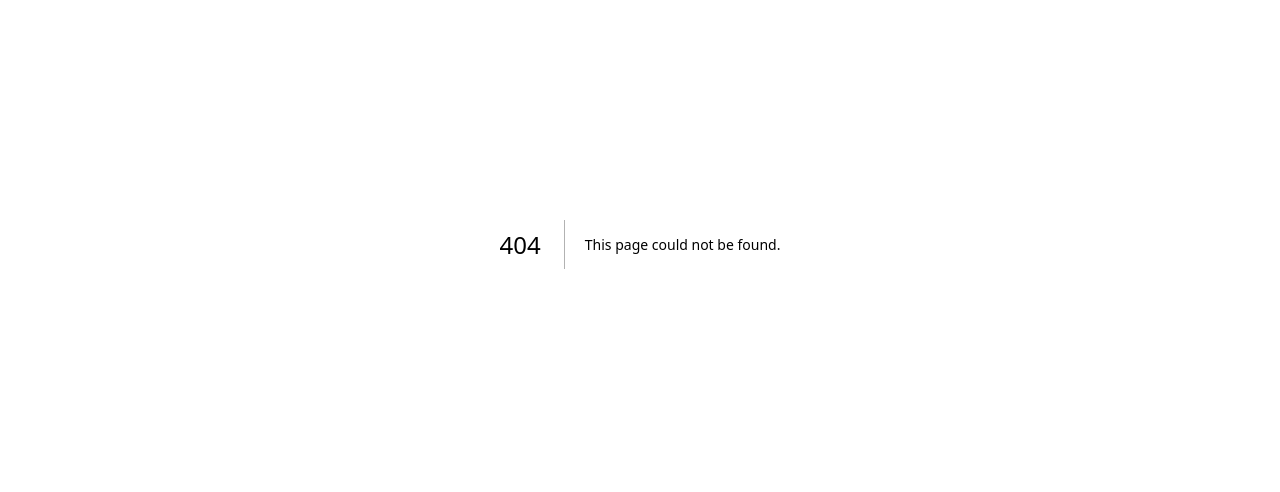
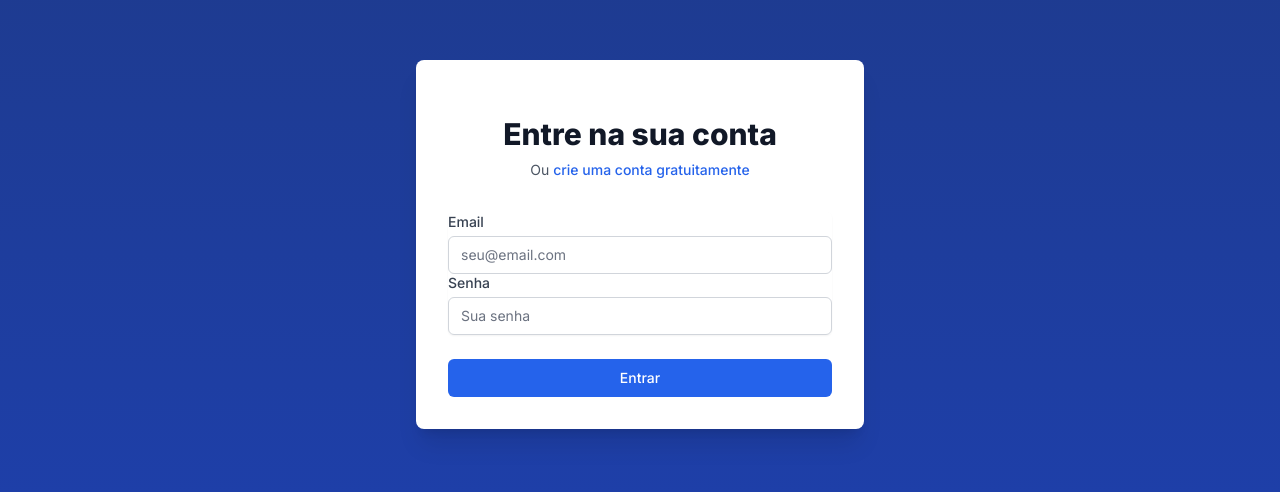
Before and after one commit to gbraghim/album-brasileirao-2025, a Next.js app: page /login in a window 1280 px wide. Before the commit this address had no page. Shown: the part 156-648 px from the top of the page. Built offline with nearby package versions, Linux system fonts and the light colour scheme.

Commit message:
feat: implementa sistema de autenticação sem verificação de email

```diff
--- a/package.json
+++ b/package.json
@@ -4,9 +4,10 @@
   "private": true,
   "scripts": {
     "dev": "next dev",
-    "build": "next build",
+    "build": "prisma generate && prisma db push && next build",
     "start": "next start",
-    "lint": "next lint"
+    "lint": "next lint",
+    "postinstall": "prisma generate"
   },
   "dependencies": {
     "@prisma/client": "^5.10.2",
--- /dev/null
+++ b/src/app/api/auth/[...nextauth]/route.ts
@@ -0,0 +1,67 @@
+import NextAuth from 'next-auth';
+import { AuthOptions } from 'next-auth';
+import CredentialsProvider from 'next-auth/providers/credentials';
+import { prisma } from '@/lib/prisma';
+import bcrypt from 'bcryptjs';
+
+export const authOptions: AuthOptions = {
+  providers: [
+    CredentialsProvider({
+      name: 'credentials',
+      credentials: {
+        email: { label: 'Email', type: 'email' },
+        password: { label: 'Senha', type: 'password' }
+      },
+      async authorize(credentials) {
+        if (!credentials?.email || !credentials?.password) {
+          return null;
+        }
+
+        const user = await prisma.user.findUnique({
+          where: {
+            email: credentials.email
+          }
+        });
+
+        if (!user) {
+          return null;
+        }
+
+        const passwordMatch = await bcrypt.compare(credentials.password, user.password);
+
+        if (!passwordMatch) {
+          return null;
+        }
+
+        return {
+          id: user.id,
+          email: user.email,
+          name: user.name,
+        };
+      }
+    })
+  ],
+  pages: {
+    signIn: '/login',
+  },
+  callbacks: {
+    async jwt({ token, user }) {
+      if (user) {
+        token.id = user.id;
+      }
+      return token;
+    },
+    async session({ session, token }) {
+      if (session.user) {
+        session.user.id = token.id as string;
+      }
+      return session;
+    }
+  },
+  session: {
+    strategy: 'jwt',
+  },
+};
+
+const handler = NextAuth(authOptions);
+export { handler as GET, handler as POST };
--- a/src/app/api/register/route.ts
+++ b/src/app/api/register/route.ts
@@ -1,6 +1,7 @@
 import { NextResponse } from 'next/server';
 import bcrypt from 'bcryptjs';
 import { prisma } from '@/lib/prisma';
+import { signIn } from 'next-auth/react';
 
 export async function POST(request: Request) {
   try {
@@ -40,7 +41,14 @@ export async function POST(request: Request) {
     // Remover a senha do objeto retornado
     const { password: _, ...userWithoutPassword } = user;
 
-    return NextResponse.json(userWithoutPassword, { status: 201 });
+    return NextResponse.json(
+      {
+        ...userWithoutPassword,
+        message: 'Usuário criado com sucesso',
+        status: 'success'
+      },
+      { status: 201 }
+    );
   } catch (error) {
     console.error('Erro ao criar usuário:', error);
     return NextResponse.json(
--- /dev/null
+++ b/src/app/dashboard/page.tsx
@@ -0,0 +1,47 @@
+import React from 'react';
+import { getServerSession } from 'next-auth';
+import { redirect } from 'next/navigation';
+import { authOptions } from '../api/auth/[...nextauth]/route';
+
+export default async function Dashboard() {
+  const session = await getServerSession(authOptions);
+
+  if (!session) {
+    redirect('/login');
+  }
+
+  return (
+    <div className="min-h-screen bg-gray-100">
+      <div className="container mx-auto px-4 py-8">
+        <div className="bg-white rounded-lg shadow-lg p-6">
+          <h1 className="text-2xl font-bold text-gray-800 mb-4">
+            Bem-vindo, {session.user?.name}!
+          </h1>
+          <p className="text-gray-600">
+            Seu álbum está pronto para começar. Em breve você poderá:
+          </p>
+          <ul className="mt-4 space-y-2">
+            <li className="flex items-center text-gray-700">
+              <svg className="h-5 w-5 text-green-500 mr-2" fill="none" stroke="currentColor" viewBox="0 0 24 24">
+                <path strokeLinecap="round" strokeLinejoin="round" strokeWidth="2" d="M9 12l2 2 4-4m6 2a9 9 0 11-18 0 9 9 0 0118 0z" />
+              </svg>
+              Colecionar figurinhas dos seus times favoritos
+            </li>
+            <li className="flex items-center text-gray-700">
+              <svg className="h-5 w-5 text-green-500 mr-2" fill="none" stroke="currentColor" viewBox="0 0 24 24">
+                <path strokeLinecap="round" strokeLinejoin="round" strokeWidth="2" d="M9 12l2 2 4-4m6 2a9 9 0 11-18 0 9 9 0 0118 0z" />
+              </svg>
+              Trocar figurinhas repetidas
+            </li>
+            <li className="flex items-center text-gray-700">
+              <svg className="h-5 w-5 text-green-500 mr-2" fill="none" stroke="currentColor" viewBox="0 0 24 24">
+                <path strokeLinecap="round" strokeLinejoin="round" strokeWidth="2" d="M9 12l2 2 4-4m6 2a9 9 0 11-18 0 9 9 0 0118 0z" />
+              </svg>
+              Acompanhar seu progresso
+            </li>
+          </ul>
+        </div>
+      </div>
+    </div>
+  );
+}
--- /dev/null
+++ b/src/app/login/page.tsx
@@ -0,0 +1,82 @@
+import React from 'react';
+import Link from 'next/link';
+import { useRouter } from 'next/navigation';
+import { signIn } from 'next-auth/react';
+
+export default function Login() {
+  const router = useRouter();
+
+  const handleSubmit = async (e: React.FormEvent<HTMLFormElement>) => {
+    e.preventDefault();
+    const formData = new FormData(e.currentTarget);
+
+    const result = await signIn('credentials', {
+      email: formData.get('email'),
+      password: formData.get('password'),
+      redirect: false,
+    });
+
+    if (result?.ok) {
+      router.push('/dashboard');
+    } else {
+      alert('Email ou senha inválidos');
+    }
+  };
+
+  return (
+    <div className="min-h-screen bg-gradient-to-b from-blue-900 to-blue-800 flex items-center justify-center py-12 px-4 sm:px-6 lg:px-8">
+      <div className="max-w-md w-full space-y-8 bg-white p-8 rounded-lg shadow-xl">
+        <div>
+          <h2 className="mt-6 text-center text-3xl font-extrabold text-gray-900">
+            Entre na sua conta
+          </h2>
+          <p className="mt-2 text-center text-sm text-gray-600">
+            Ou{' '}
+            <Link href="/" className="font-medium text-blue-600 hover:text-blue-500">
+              crie uma conta gratuitamente
+            </Link>
+          </p>
+        </div>
+        <form className="mt-8 space-y-6" onSubmit={handleSubmit}>
+          <div className="rounded-md shadow-sm -space-y-px">
+            <div>
+              <label htmlFor="email" className="block text-sm font-medium text-gray-700">
+                Email
+              </label>
+              <input
+                id="email"
+                name="email"
+                type="email"
+                required
+                className="mt-1 appearance-none rounded-md relative block w-full px-3 py-2 border border-gray-300 placeholder-gray-500 text-gray-900 focus:outline-none focus:ring-blue-500 focus:border-blue-500 focus:z-10 sm:text-sm"
+                placeholder="seu@email.com"
+              />
+            </div>
+            <div className="mt-4">
+              <label htmlFor="password" className="block text-sm font-medium text-gray-700">
+                Senha
+              </label>
+              <input
+                id="password"
+                name="password"
+                type="password"
+                required
+                className="mt-1 appearance-none rounded-md relative block w-full px-3 py-2 border border-gray-300 placeholder-gray-500 text-gray-900 focus:outline-none focus:ring-blue-500 focus:border-blue-500 focus:z-10 sm:text-sm"
+                placeholder="Sua senha"
+              />
+            </div>
+          </div>
+
+          <div>
+            <button
+              type="submit"
+              className="group relative w-full flex justify-center py-2 px-4 border border-transparent text-sm font-medium rounded-md text-white bg-blue-600 hover:bg-blue-700 focus:outline-none focus:ring-2 focus:ring-offset-2 focus:ring-blue-500"
+            >
+              Entrar
+            </button>
+          </div>
+        </form>
+      </div>
+    </div>
+  );
+}
--- a/src/app/page.tsx
+++ b/src/app/page.tsx
@@ -1,8 +1,51 @@
 import React from 'react';
 import Link from 'next/link';
 import Image from 'next/image';
+import { useRouter } from 'next/navigation';
+import { signIn } from 'next-auth/react';
 
 export default function Home() {
+  const router = useRouter();
+
+  const handleSubmit = async (e: React.FormEvent<HTMLFormElement>) => {
+    e.preventDefault();
+    const formData = new FormData(e.currentTarget);
+    const data = {
+      name: formData.get('name'),
+      email: formData.get('email'),
+      password: formData.get('password'),
+    };
+
+    try {
+      const response = await fetch('/api/register', {
+        method: 'POST',
+        headers: {
+          'Content-Type': 'application/json',
+        },
+        body: JSON.stringify(data),
+      });
+
+      const result = await response.json();
+
+      if (response.ok) {
+        // Login automático após o registro
+        const signInResult = await signIn('credentials', {
+          email: data.email,
+          password: data.password,
+          redirect: false,
+        });
+
+        if (signInResult?.ok) {
+          router.push('/dashboard'); // Redireciona para o dashboard após o login
+        }
+      } else {
+        alert(result.message);
+      }
+    } catch (error) {
+      alert('Erro ao criar conta. Tente novamente.');
+    }
+  };
+
   return (
     <div className="min-h-screen bg-gradient-to-b from-blue-900 to-blue-800">
       <div className="container mx-auto px-4 py-16 flex flex-col lg:flex-row items-center justify-between">
@@ -44,7 +87,7 @@ export default function Home() {
             <h2 className="text-2xl font-bold text-gray-800 mb-6">
               Comece sua coleção agora
             </h2>
-            <form className="space-y-4">
+            <form onSubmit={handleSubmit} className="space-y-4">
               <div>
                 <label htmlFor="name" className="block text-sm font-medium text-gray-700">Nome</label>
                 <input
@@ -53,6 +96,7 @@ export default function Home() {
                   name="name"
                   className="mt-1 block w-full px-3 py-2 border border-gray-300 rounded-md shadow-sm focus:outline-none focus:ring-blue-500 focus:border-blue-500"
                   placeholder="Seu nome completo"
+                  required
                 />
               </div>
               <div>
@@ -63,6 +107,7 @@ export default function Home() {
                   name="email"
                   className="mt-1 block w-full px-3 py-2 border border-gray-300 rounded-md shadow-sm focus:outline-none focus:ring-blue-500 focus:border-blue-500"
                   placeholder="seu@email.com"
+                  required
                 />
               </div>
               <div>
@@ -73,6 +118,7 @@ export default function Home() {
                   name="password"
                   className="mt-1 block w-full px-3 py-2 border border-gray-300 rounded-md shadow-sm focus:outline-none focus:ring-blue-500 focus:border-blue-500"
                   placeholder="Sua senha"
+                  required
                 />
               </div>
               <button
--- a/src/lib/prisma.ts
+++ b/src/lib/prisma.ts
@@ -1,15 +1,5 @@
 import { PrismaClient } from '@prisma/client'
 
-const prismaClientSingleton = () => {
-  return new PrismaClient()
-}
-
-declare global {
-  var prisma: undefined | ReturnType<typeof prismaClientSingleton>
-}
-
-const prisma = global.prisma ?? prismaClientSingleton()
-
-if (process.env.NODE_ENV !== "production") global.prisma = prisma
+const prisma = new PrismaClient()
 
 export { prisma }
```
Also changed, not shown: 1 other file (tests, documents, lock files or other folders).
